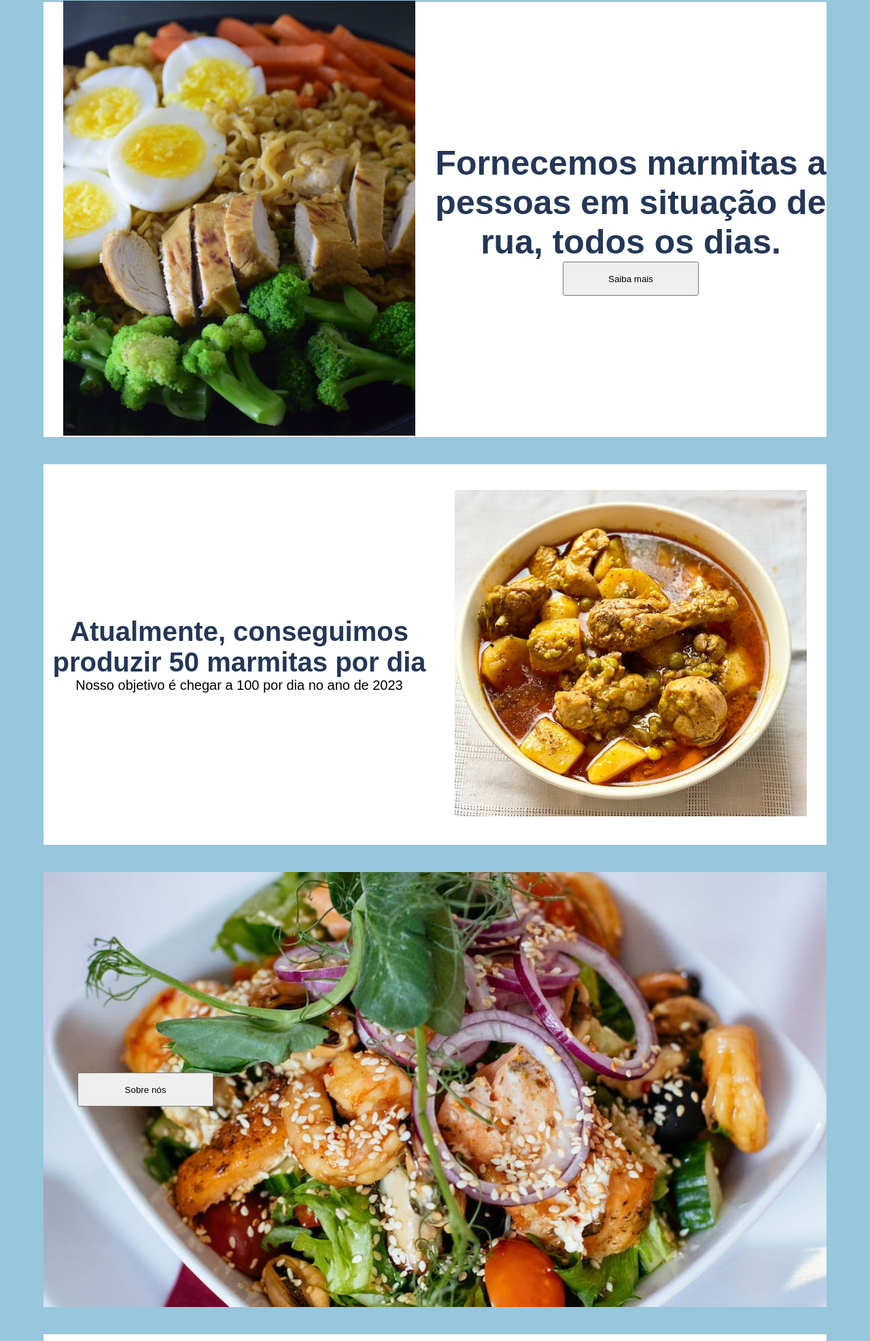
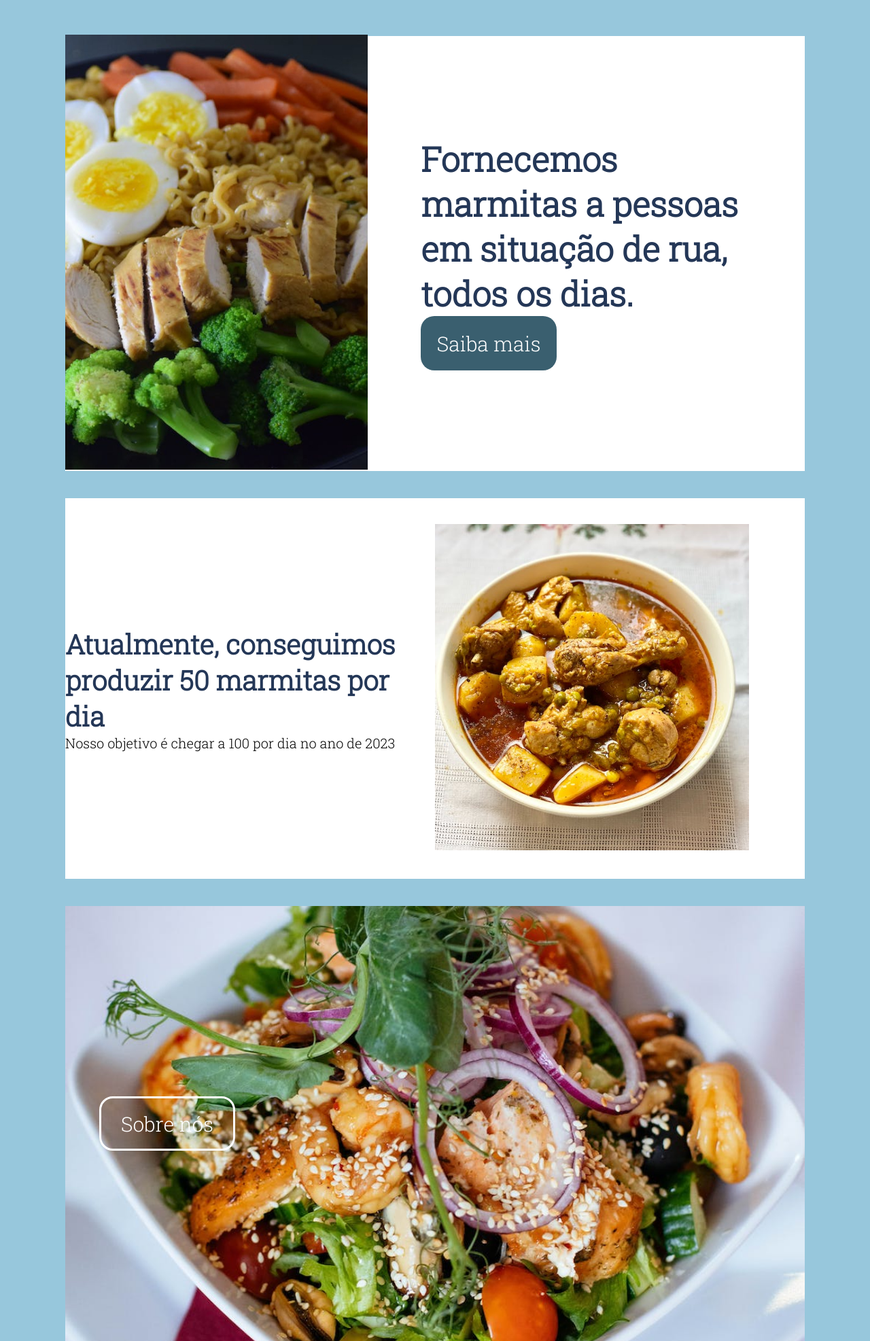
Before and after one commit to AllineVieira/projeto-final-minas-programam, a plain HTML site: page index.html in a window 1280 px wide. Shown: the part 97-2070 px from the top of the page at 68% size. Drawn offline with Linux system fonts and the light colour scheme.

Commit message:
alterações de estilo

```diff
--- a/index.html
+++ b/index.html
@@ -6,6 +6,9 @@
     <meta name="viewport" content="width=device-width, initial-scale=1.0">
     <title>Almoço&Janta</title>
     <link rel="stylesheet" href="style.css">
+    <style>
+     @import url('https://fonts.googleapis.com/css2?family=Roboto+Slab:wght@300&display=swap');
+     </style>
 </head>
 <body>
 <div class="body">
@@ -33,7 +36,7 @@
           </div>
      </div>
      <div class="sobrenos">
-          <button link="index2.html">Sobre nós</button>
+          <button>Sobre nós</button>
      </div>
      <div class="quote">
           <h3>&quotNascemos da vontade de ajudar o próximo e nessa caminhada, encontramos com mais e mais pessoas dispostas a ajudar.&quot</h3>
--- a/style.css
+++ b/style.css
@@ -1,9 +1,9 @@
 * {
     box-sizing: border-box;
     margin: 0;
-    text-align: center;
+    /*text-align: center;*/
     width:100%;
-    font-family: 'Montserrat', sans-serif;
+    font-family: 'Roboto Slab', serif;;
 
 }
 
@@ -31,7 +31,7 @@ background-color: #97C7DC;
 }
 
 .hero, .image1, .subhero, .image2, .sobrenos, .quote, .about, .image3, .contato {
-    width: 90%;
+    width: 85%;
 }
 
 
@@ -59,12 +59,17 @@ background-color: #97C7DC;
 }
 
 .hero{
-    grid-area:hero;
-    height:600px;
-    margin: 100px auto 20px; /*pesquisar como fazer ele começar a partir do cabeçalho*/
+    grid-area: hero;
+    margin: 150px auto 20px;
     height: 80vh;
 }
 
+.hero2{
+    text-align: left;
+    padding-right: 80px;
+    padding-left: 0;
+
+}
 
 .image1, .image2, .image3 {
     object-fit: cover;
@@ -80,13 +85,14 @@ background-color: #97C7DC;
 }
 
 .image3{
-    height: 300px;
+    height: 60vh;
 }
 
 
 .subhero{
     grid-area: subhero;
     height: 70vh;
+
 }
 
 .sobrenos{
@@ -96,7 +102,7 @@ background-color: #97C7DC;
     background-position: center;
     height: 80vh;
     padding: 50px;
-    width: 90%;
+    width: 85%;
 }
 
 .quote{
@@ -104,6 +110,7 @@ background-color: #97C7DC;
     height: 30vh;
     align-items: center;
     padding: 30 auto 30;
+    text-align: center;
 }
 
 .about{
@@ -129,11 +136,31 @@ footer{
     font-weight: bold;
 }
 
-footer .a {
+footer a {
     text-decoration: none;
     color:#FFFFFF;
+    font-size: 30px;
 
 }
+
+.hero2 button, .contato2 button {
+    background-color: #3A5F6F;
+    color: #FFF;
+    border: none;
+    font-size: 30px;
+}
+
+.sobrenos button {
+    border: solid #FFF;
+    color: #FFF;
+    background: transparent;
+    font-size: 30px;
+}
+
+.about ul{
+    font-size: 20px;
+}
+
 
 
 h1, h2, h3{
@@ -158,7 +185,8 @@ p{
 
 button{
     width:200px;
-    height:50px;
+    height:80px;
+    border-radius: 20px;
 }
 
 ul {
```
Also changed, not shown: 1 other file.
